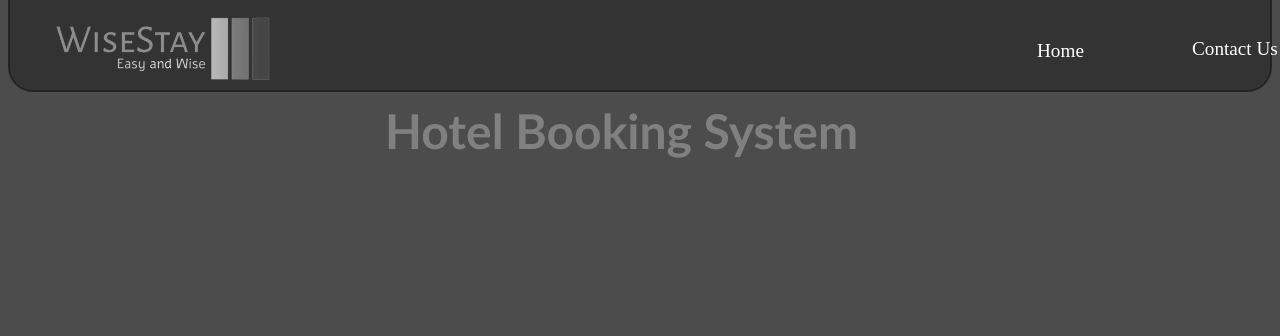
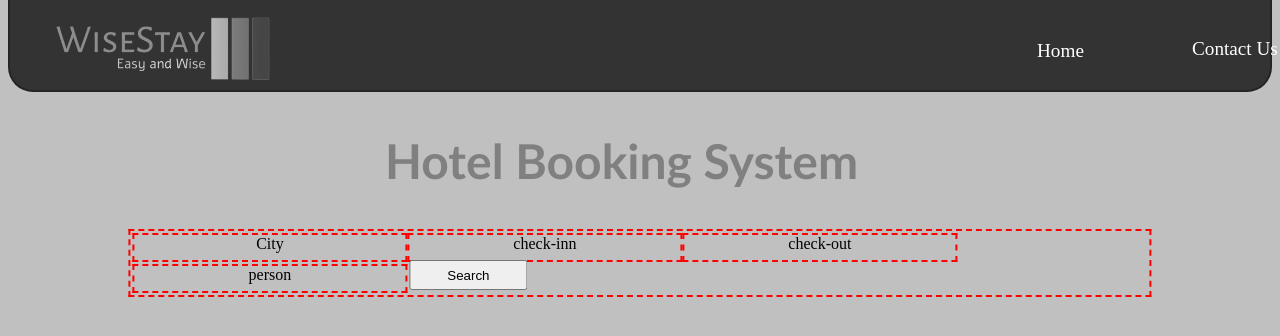
Before and after one commit to meetoza1706/Hotel_booking-php-project-, a PHP site: page /temp.html in a window 1280 px wide; the page is wider, and only the part inside the window is pictured. Shown: the top 336 px of that part. Run offline with PHP 8.4, Linux system fonts and the light colour scheme.

Commit message:
New update

```diff
--- a/main.css
+++ b/main.css
@@ -87,3 +87,40 @@
     color: grey;
     font-size: 300%;
 }
+
+.search_container{
+    border: 2px red dashed;
+
+    width: 80%;
+
+    position: relative;
+    left: 50%;
+    transform: translateX(-50%);
+
+    padding: 4px;
+
+    display: inline-block;
+}
+
+
+.city,
+.inn_date,
+.out_date,
+.person{
+    border: 2px red dashed;
+
+    width: 271px;
+    height: 25px;
+
+    text-align: center;
+
+    display: inline-block;
+
+    margin: -2px;
+}
+
+.search-btn{
+    width: 118px;
+    height: 30px;
+    display: inline-block;
+}
--- a/navbar.php
+++ b/navbar.php
@@ -4,7 +4,7 @@
         <title>WiseStay</title>
         <link rel="stylesheet" href="main.css">
     </head>
-    <body style=" background-color: silver">
+    <body style="background-color: silver">
         <div class="navbar">
         <img class="logo-img" src="logo.png">
         <div class="home_div"><a class="home" href="#">Home</a></div>
--- a/temp.html
+++ b/temp.html
@@ -1,18 +1,28 @@
 <!DOCTYPE html>
 <html>
     <head>
-        <title>WiseStay</title>
+        <title>Hotel Booking system</title>
         <link rel="stylesheet" href="main.css">
     </head>
-    <body style=" background-color: rgb(76, 76, 76)">
+    <body style="background-color: silver;">
         <div class="navbar">
             <img class="logo-img" src="logo.png">
             <div class="home_div"><a class="home" href="#">Home</a></div>
             <div class="contact_us_div"><a class="contact_us" href="#">Contact Us</a></div>
             <div class="about_us_div"><a class="about_us" href="#">About Us</a></div>
+            </div>
+
 
     <div class="heading"><h1 class="heading_text">Hotel Booking System</h1></div>
 
+
+    <div class="search_container">
+        <div class="city">City</div>
+        <div class="inn_date">check-inn</div> <!--check_inn date-->
+        <div class="out_date">check-out</div><!--check_out Date-->
+        <div class="person">person</div> <!--adults and kids-->
+        <button class="search-btn">Search</button>
     </div>
+
     </body>
 </html>
```
Lines whose indentation alone changed are shown as unchanged.
